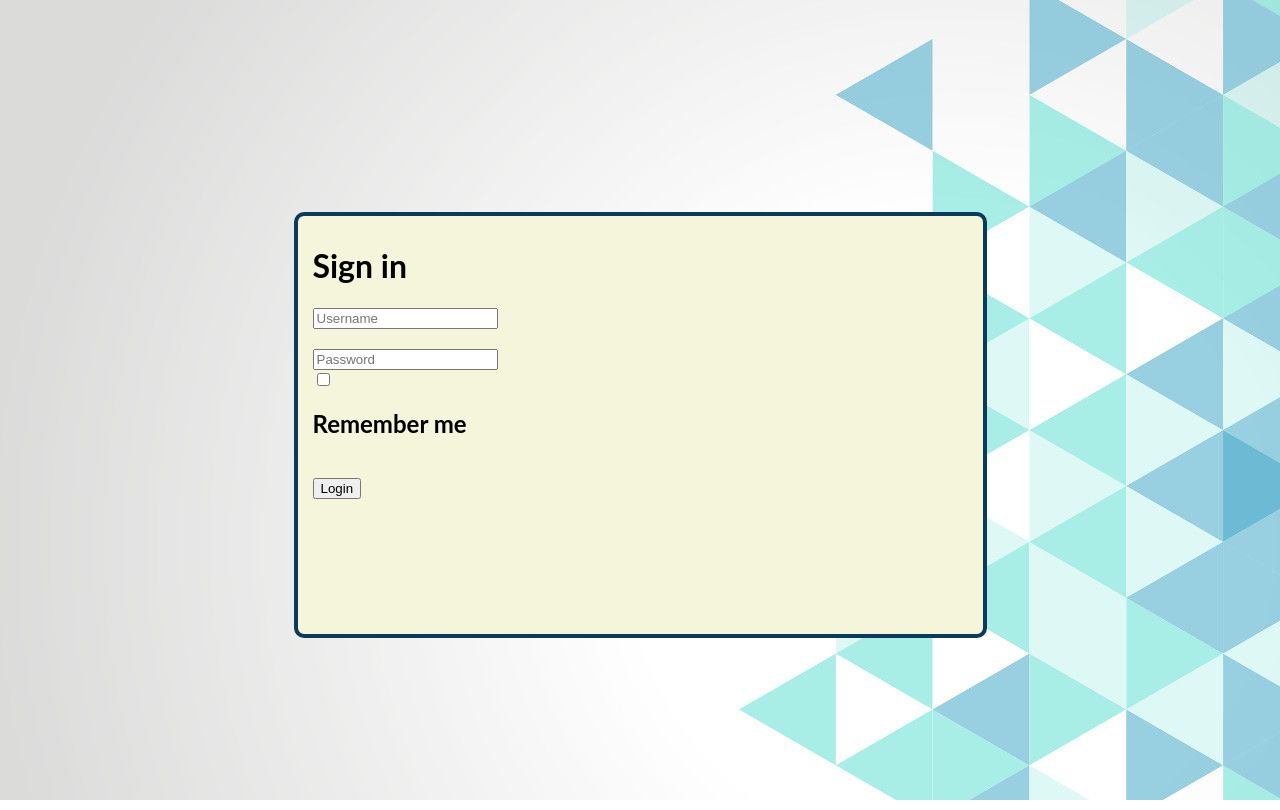
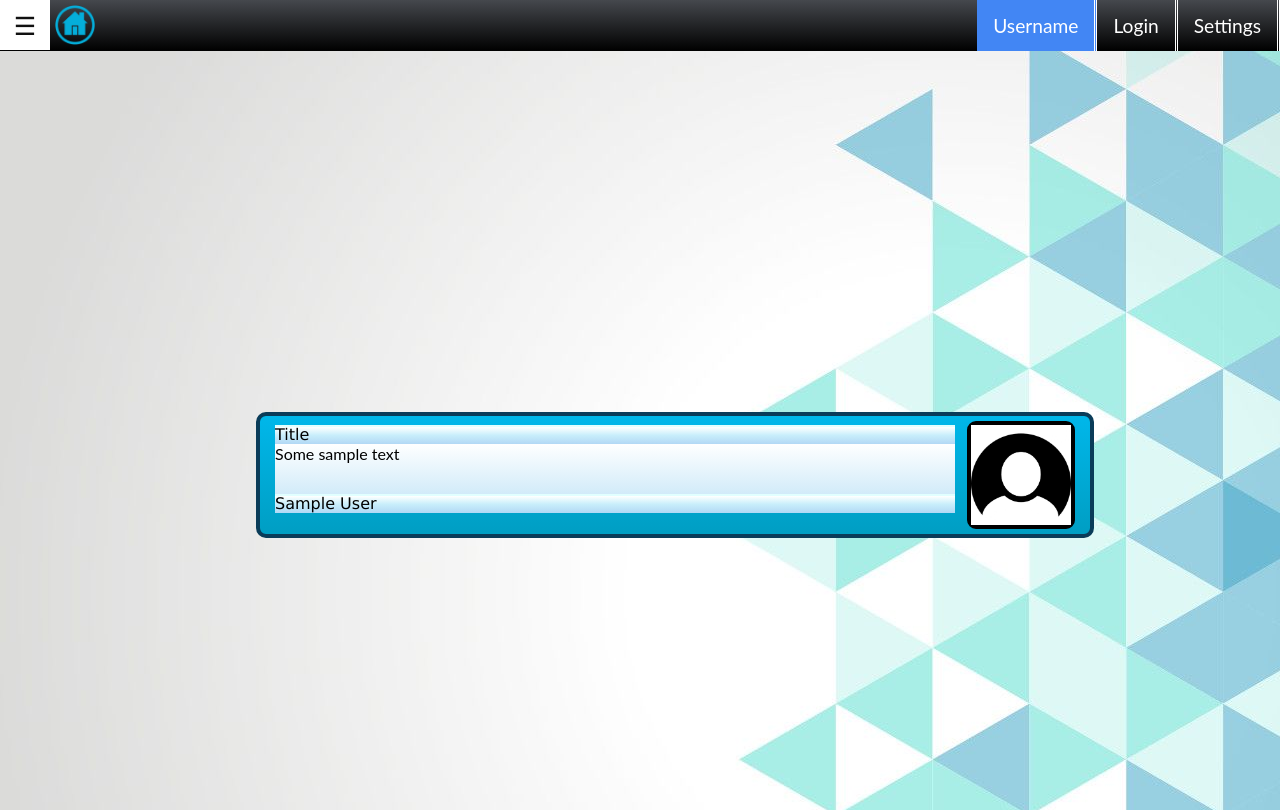
Before and after one commit to Richmond-Truong/groupFinder, a React (Create React App) app in the folder client/: page / in a window 1280 px wide. Built offline with nearby package versions, Linux system fonts and the light colour scheme; no server answers.

Commit message:
Moved location of topbar.js and implemented topbar modal

```diff
--- a/client/src/App.js
+++ b/client/src/App.js
@@ -6,8 +6,6 @@ import './styles/postStyle.css';
 import './styles/loginStyle.css'
 import UI from './scripts/UI';
 import Main from './scripts/main';
-import TopBar from './topBar';
-import LoginPage from './scripts/login';
 
 class MainPage extends Component{
   render() {
@@ -24,8 +22,7 @@ class App extends Component{
   render() {
     return (
       <Switch>
-        <Route exact path='/' component={LoginPage}/>
-        <Route path='/main' component={MainPage}/>
+        <Route path='/' component={MainPage}/>
       </Switch>
     )
   }
--- a/client/src/scripts/UI.js
+++ b/client/src/scripts/UI.js
@@ -1,5 +1,6 @@
 import React, { Component }  from 'react';
-import { Link } from 'react-router-dom'
+import { Link } from 'react-router-dom';
+import TopBar from './topBar.js';
 
 class SideBar extends Component{
 
@@ -34,22 +35,22 @@ class SideBar extends Component{
       <TopBar key='2'/>,
       <div key='3' style={{width:'0px', height:'0px'}}>
         <div className="sideNavButton" href="javascript:void(0)" key='3' onClick={this.open_side_bar}>&#9776;</div>
-        <Link to='/main' > <img className="homeButton" src={require('./../images/home.png')}></img> </Link>
+        <Link to='/' > <img className="homeButton" src={require('./../images/home.png')}></img> </Link>
       </div>
       ];
     }
 }
 
-class TopBar extends Component{
-    render() {
-      return (
-      <div className="topnav">
-        <a href="#Settings">Settings</a>
-        <a className="active">Username</a>
-      </div>
-      );
-    }
-}
+// class TopBar extends Component{
+//     render() {
+//       return (
+//       <div className="topnav">
+//         <a href="#Settings">Settings</a>
+//         <a className="active">Username</a>
+//       </div>
+//       );
+//     }
+// }
 
 
 export default SideBar;
--- a/client/src/scripts/login.js
+++ /dev/null
@@ -1,32 +0,0 @@
-import React, { Component }  from 'react';
-import { Link } from 'react-router-dom'
-
-class LoginPage extends Component{
-    render() {
-        return [
-        <div className="page" style={{marginTop: "0px", height: "100%"}}>
-            <div className="loginMenu">
-                <h1> Sign in </h1>
-                <form onSubmit={this.handleSubmit}>
-                    <label>
-                        <input class='usernameField' placeholder="Username" type="text" onChange={this.handleInputChange}/>
-                    </label>
-                    <br/>
-                    <br/>
-                    <label>
-                        <input class='passwordField' placeholder="Password" type="password" onChange={this.handleInputChange}/>
-                    </label>
-                    <br/>
-                    <input class='rememberMe' type="checkbox"/> <h2>Remember me </h2>
-                    <br/>
-                    <Link to='/main' >
-                        <input class='attemptLogin' type="submit" value="Login"/>
-                    </Link>
-                </form>
-            </div>
-        </div>
-        ];
-      }
-}
-
-export default LoginPage;
--- a/client/src/scripts/main.js
+++ b/client/src/scripts/main.js
@@ -9,8 +9,8 @@ class Main extends Component{
       return (
         <main>
             <Switch>
-                <Route exact path='/main' component={Projects}/>
-                <Route path='/main/post' component={Posts}/>
+                <Route exact path='/' component={Projects}/>
+                <Route path='/post' component={Posts}/>
             </Switch>
         </main>
       )
--- a/client/src/topBar.js
+++ b/client/src/scripts/topBar.js
@@ -1,10 +1,12 @@
 import React, { Component }  from 'react';
 import Modal from 'react-modal';
+
+
 class TopBar extends Component{
   constructor(props) {
     super(props);
     this.state = {
-      modalOn : true,
+      modalOn : false,
       username: '',
       password: ''
     };
@@ -48,12 +50,18 @@ class TopBar extends Component{
   }
 
   render() {
-        return (
+        return [
+          <div className="topnav">
+            <a href="#Settings">Settings</a>
+            <a onClick={this.openModal}> Login </a>
+            <a className="active">Username</a>
+          </div>,
           <Modal  className="login-modal"
                     overlayClassName="Overlay"
                     isOpen={this.state.modalOn}
                     onRequestClose={this.closeModal}
           >
+
                       <button className="close-modal-btn" onClick = {this.closeModal}> &#9747; </button>
                       <h1> Sign in </h1>
                       <form onSubmit={this.handleSubmit}>
@@ -71,8 +79,10 @@ class TopBar extends Component{
                           <input class='attemptLogin' type="submit" value="Login"/>
                       </form>
                       <a href >New user? Click here to register</a>
+
         </Modal>
-        );
+        ];
       }
 }
+
 export default TopBar;
--- a/client/src/scripts/viewProjects.js
+++ b/client/src/scripts/viewProjects.js
@@ -39,7 +39,7 @@ class Page extends Component{
     */
         this.KEY = this.KEY + 1;
         var state_vars = {name: user,  title: title, text:text};
-        return <Link key={this.KEY.toString()} to={{pathname:`/main/post/${user}`, state: state_vars}} style={{ textDecoration: 'none', color:'black'}}> {new Post(user, title, text).render()} </Link>;
+        return <Link key={this.KEY.toString()} to={{pathname:`/post/${user}`, state: state_vars}} style={{ textDecoration: 'none', color:'black'}}> {new Post(user, title, text).render()} </Link>;
     }
 
     loadData() {
--- a/client/src/styles/barStyle.css
+++ b/client/src/styles/barStyle.css
@@ -60,6 +60,7 @@
     background-color: black;
     color: white;
     border-radius: 100px;
+    border: solid white;
 
 }
 
@@ -76,6 +77,7 @@
     top:20px;
     color: var(--main-highlight-color);
     display: block;
+
 }
 
 .sidenav img {
@@ -108,6 +110,7 @@
     padding: 14px 16px;
     text-decoration: none;
     font-size: 120%;
+    border-right: double white;
 }
 
 .topnav a:hover {
--- a/client/src/styles/loginStyle.css
+++ b/client/src/styles/loginStyle.css
@@ -1,10 +1,20 @@
-.loginMenu {
+.login-modal{
     width: 655px;
     height: 400px;
     margin: auto;
-    margin-top: 50px;
+    margin-top: 70px;
     background-color: beige;
     border-radius: 10px;
     padding: 9px 15px;
     border: 4px solid #0a3c59;
+    position: fixed;
+    left:25%;
 }
+
+.login-modal button {
+    border-radius: 30px;
+    border: 4px solid black;
+    left: 95%;
+    position: relative;
+    padding: 5px 10px;
+}
--- a/client/src/styles/postStyle.css
+++ b/client/src/styles/postStyle.css
@@ -34,22 +34,23 @@ html, body{
 }
 
 .pic {
-    position: relative;
-    left: 83%;
+    position: absolute;
+    right:15px;
+    top:5px;
     bottom:95%;
-    max-width: 100px;
-    max-height: 100px;
+    width: 100px;
+    height: 100px;
     border: 4px solid black;
     border-radius: 9px;
 }
 
 .post {
-    left:30%;
+    left:20%;
     top:50px;
     position: relative;
     padding: 9px 15px;
-    max-width: 600px;
-    height:100px;
+    max-width: 800px;
+    min-height:100px;
     border: 4px solid #0a3c59;
     background: linear-gradient(to bottom, rgba(0,183,234,1) 0%,rgba(0,158,195,1) 100%);
     border-radius: 10px;
@@ -57,13 +58,13 @@ html, body{
     margin-bottom: 10px;
 }
 .post .Title{
-    max-width:80%;
+    max-width:85%;
     background:
         linear-gradient(to bottom, #e1ffff 0%,#e1ffff 7%,#e1ffff 12%,#fdffff 12%,#e6f8fd 30%,#c8eefb 54%,#bee4f8 75%,#b1d8f5 100%);
     font-family: "Verdana";
 }
 .post .Text{
     background: linear-gradient(to bottom, rgba(254,255,255,1) 0%,rgba(210,235,249,1) 100%);
-    max-width:80%;
+    max-width:85%;
     min-height:50px;
 }
```
Lines whose indentation alone changed are shown as unchanged.
